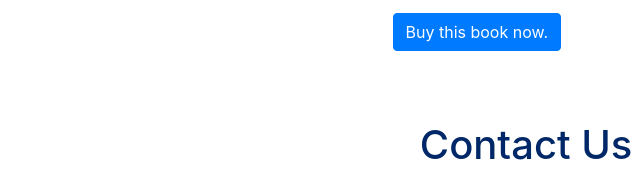
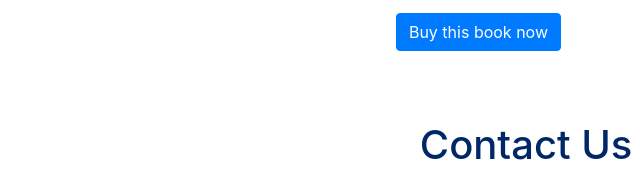
Before and after one commit to shadowbw/oshabusters, a website: page books.html in a window 1280 px wide. Shown: the part 503-677 px from the top of the page, 44-684 px from the left. Drawn offline with nearby package versions, Linux system fonts and the light colour scheme.

Commit message:
Erika Review Update

```diff
--- a/books.html
+++ b/books.html
@@ -68,7 +68,7 @@
           <p class="card-text">
             Written by three attorneys in the firm, J. Larry Stine, Mark A. Waschak and Elizabeth K.Dorminey, this one volume treatise is the definitive OSHA reference guide. It is an invaluable resource for human resources professionals, safety professionals, attorneys and safety consultants.
           </p>
-          <button type="button" class="btn btn-primary float-right" href="https://store.legal.thomsonreuters.com/law-products/Treatises/Occupational-Safety-and-Health-Law-Compliance--Practice/p/100006281?null">Buy this book now.</button>
+          <button type="button" class="btn btn-primary float-right" href="https://store.legal.thomsonreuters.com/law-products/Treatises/Occupational-Safety-and-Health-Law-Compliance--Practice/p/100006281?null">Buy this book now</button>
         </div>
       </div>
     </div>
```
